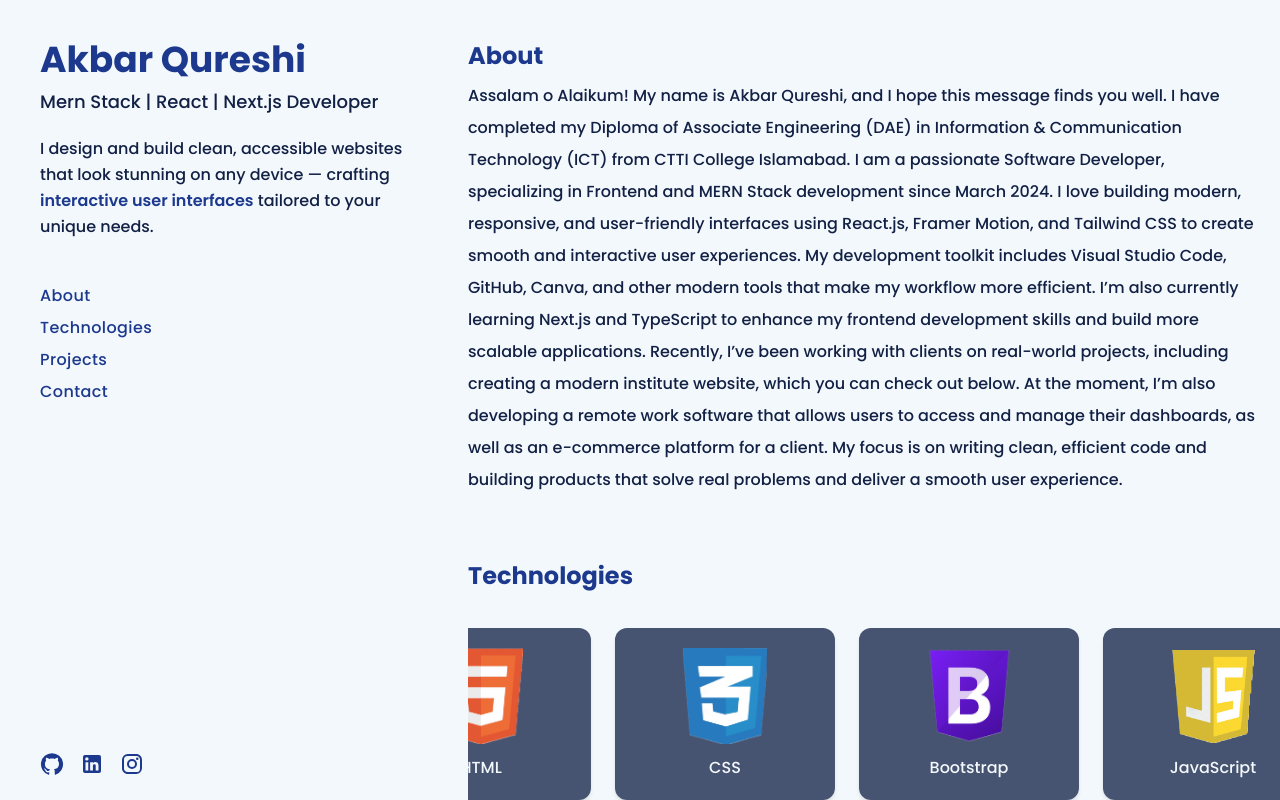
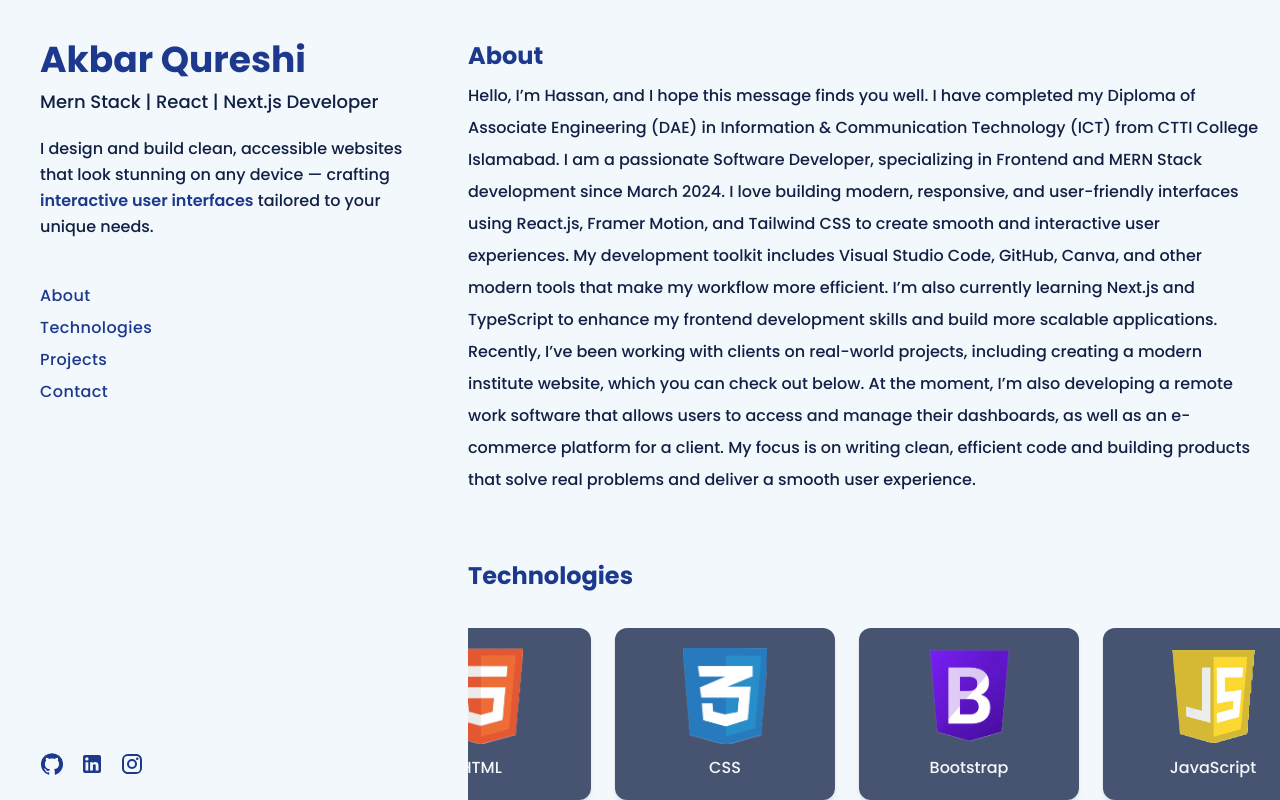
Before and after one commit to hassan-qureshii/Portfolio, a React (Vite) app: page / in a window 1280 px wide. Built offline with nearby package versions, Linux system fonts and the light colour scheme.

Commit message:
feat(about): add interactive greeting with framer-motion

```diff
--- a/src/Components/RightItems.jsx
+++ b/src/Components/RightItems.jsx
@@ -50,7 +50,7 @@ const RightItems = () => {
           viewport={{ once: true }}
           className="mt-2 text-para leading-loose"
         >
-          Assalam o Alaikum! My name is Akbar Qureshi, and I hope this message finds you well.
+          Hello, I’m Hassan, and I hope this message finds you well.
           I have completed my Diploma of Associate Engineering (DAE) in Information & Communication Technology (ICT) from CTTI College Islamabad.
           I am a passionate Software Developer, specializing in Frontend and MERN Stack development since March 2024. I love building modern, responsive, and user-friendly interfaces using React.js, Framer Motion, and Tailwind CSS to create smooth and interactive user experiences.
           My development toolkit includes Visual Studio Code, GitHub, Canva, and other modern tools that make my workflow more efficient. I’m also currently learning Next.js and TypeScript to enhance my frontend development skills and build more scalable applications.
```
